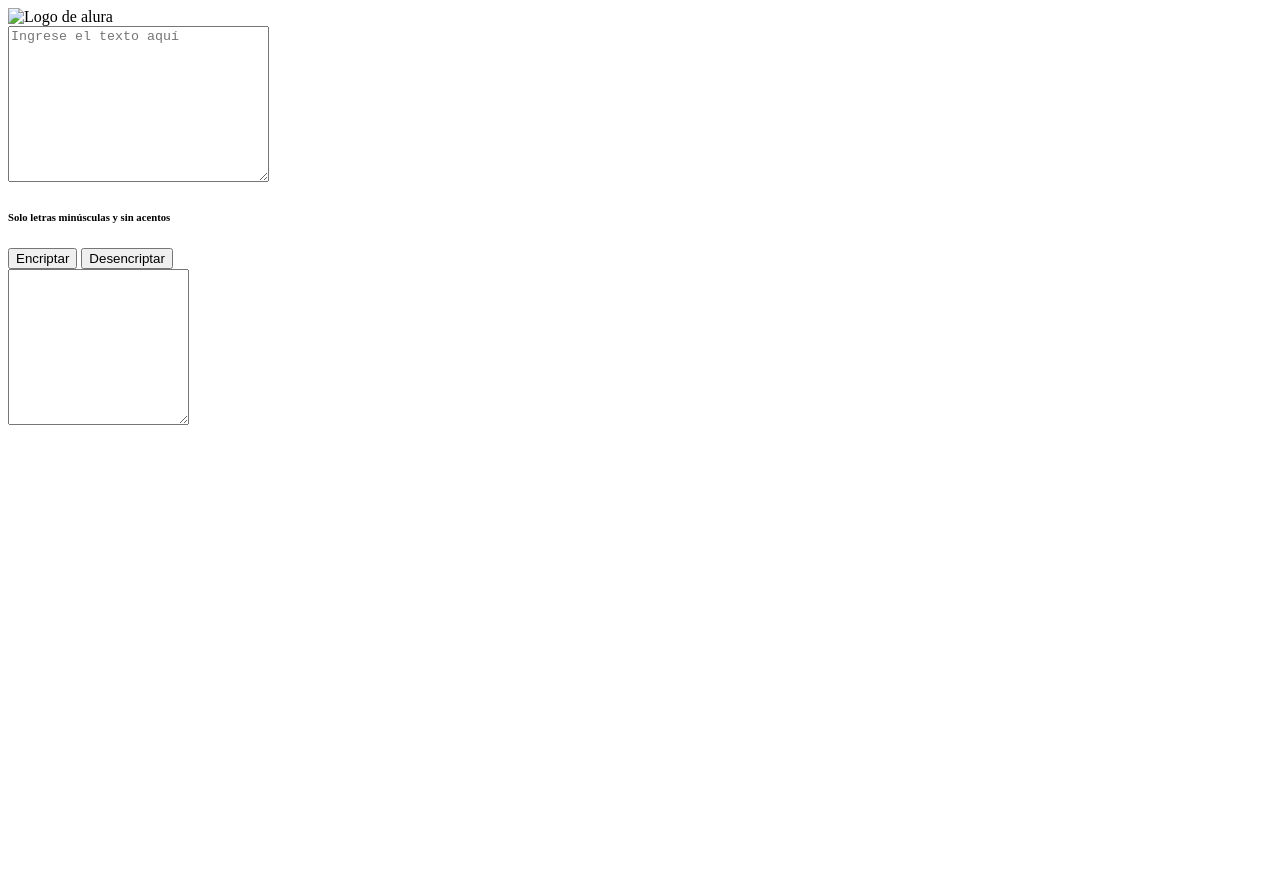
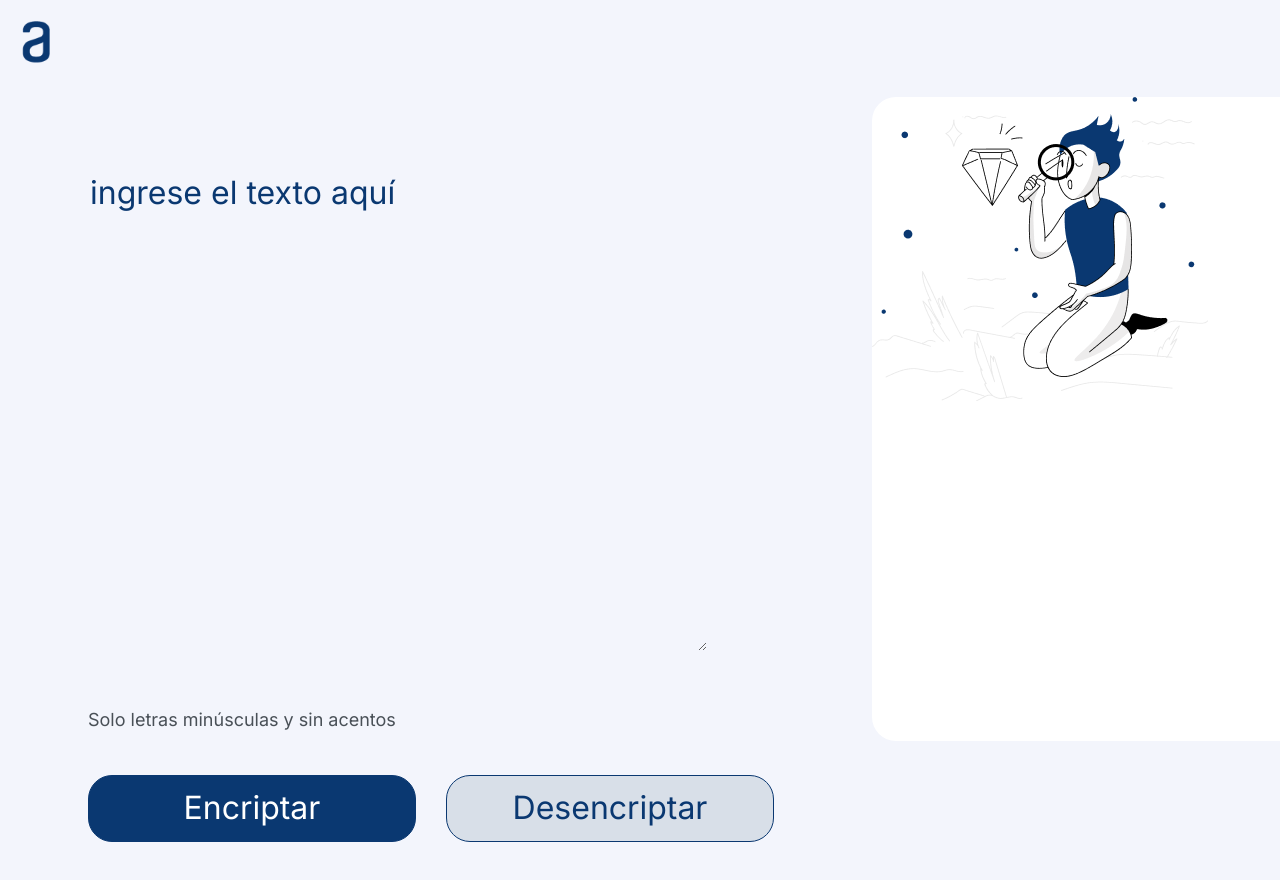
Before and after one commit to DanyMacor/Encriptador, a plain HTML site: page index.html in a window 1280 px wide. Before the commit the page ends 800 px from the top, so only its background shows below. Drawn offline with Linux system fonts and the light colour scheme; the site is published under a folder, as on GitHub Pages, so addresses that start at the root find nothing.

Commit message:
Corrección codigo

```diff
--- a/index.html
+++ b/index.html
@@ -3,7 +3,7 @@
 <head>
     <meta charset="UTF-8">
     <meta name="viewport" content="width=device-width, initial-scale=1.0">
-    <link rel="stylesheet" href="/style.css">
+    <link rel="stylesheet" href="./style.css">
     <link rel="preconnect" href="https://fonts.googleapis.com">
     <link rel="preconnect" href="https://fonts.gstatic.com" crossorigin>
     <link href="https://fonts.googleapis.com/css2?family=Inter:wght@100..900&display=swap" rel="stylesheet">
@@ -11,7 +11,7 @@
 </head>
 <body>
     <header>
-        <img src="/Imagenes/alura.png" alt="Logo de alura" class="logo">
+        <img src="./Imagenes/alura.png" alt="Logo de alura" class="logo">
     </header>
     <main>
         <section>
@@ -28,6 +28,6 @@
             <textarea class="mensaje" cols="20" rows="10"></textarea>
         </section>
     </main>
-<script src="/script.js"></script>
+<script src="./script.js"></script>
 </body>
 </html>
--- a/style.css
+++ b/style.css
@@ -31,7 +31,7 @@ main{
 
 .mensaje{
     background: white;
-    background-image: url("/Imagenes/Muneco.png");
+    background-image: url("./Imagenes/Muneco.png");
     background-repeat: no-repeat;
     border: none;
     border-radius: 24px;
```
